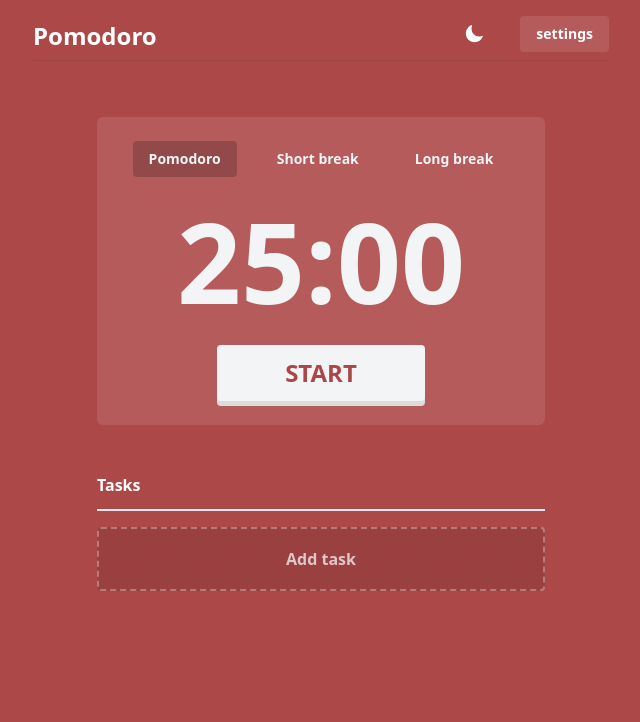
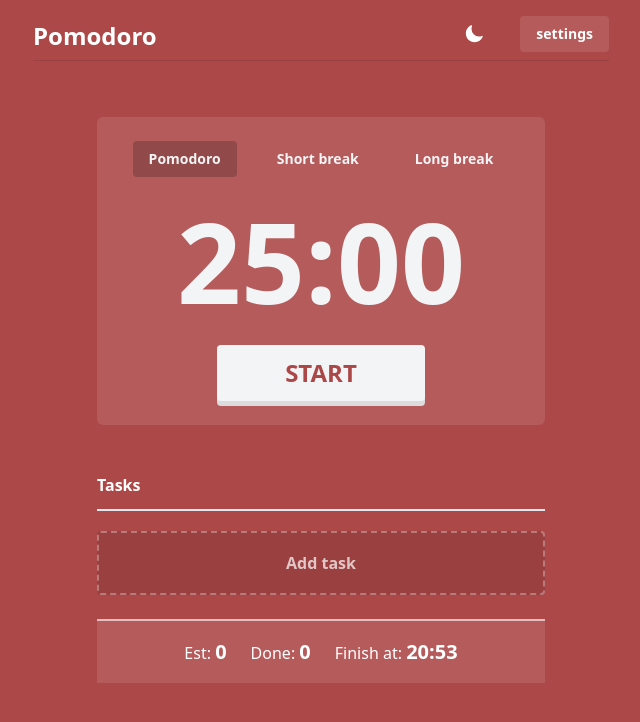
Before and after one commit to hyprj/pomodoro, a Next.js app: page / in a window 1280 px wide. Shown: the top 722 px of the page, without its empty margins (319-959 px from the left). Built offline with nearby package versions, Linux system fonts and the light colour scheme.

Commit message:
feat: add tasks summary

```diff
--- a/src/common/context/timer/utils.ts
+++ b/src/common/context/timer/utils.ts
@@ -9,7 +9,7 @@ const shouldBeLongBreak = (
   return false;
 };
 
-const getNextMode = (
+export const getNextMode = (
   mode: Mode,
   donePomodoros: number,
   longBreakInterval: number
--- a/src/common/features/tasks/Tasks.tsx
+++ b/src/common/features/tasks/Tasks.tsx
@@ -23,6 +23,7 @@ export const Tasks = () => {
       <TasksHeader />
       <TaskList tasks={tasks} dispatch={dispatch} />
       <AddTask dispatch={dispatch} />
+      <TasksSummary tasks={tasks.tasks} />
     </div>
   );
 };
--- a/src/common/features/tasks/components/AddTask.tsx
+++ b/src/common/features/tasks/components/AddTask.tsx
@@ -7,7 +7,7 @@ interface Props {
 export const AddTask = ({ dispatch }: Props) => {
   return (
     <button
-      className={`w-full h-16 border-dashed border-2 rounded border-white/30 text-white/70 font-bold bg-black/10 hover:bg-black/20 hover:text-white/90`}
+      className={`w-full h-16 mt-1 border-dashed border-2 rounded border-white/30 text-white/70 font-bold bg-black/10 hover:bg-black/20 hover:text-white/90`}
       onClick={() => dispatch({ type: "ADD" })}
       aria-label="Add task"
     >
--- a/src/common/features/tasks/components/TasksSummary.tsx
+++ b/src/common/features/tasks/components/TasksSummary.tsx
@@ -1,3 +1,35 @@
-export const TasksSummary = () => {
-  return <div></div>;
+import { useSettings } from "@context/settings/SettingsContext";
+import { useTimer } from "@context/timer/TimerContext";
+
+import { ITask } from "@utils/constants";
+import { getDoneTasks, getEstTasks, getFinishTime } from "./utils/tasksSummary";
+
+interface Props {
+  tasks: ITask[];
+}
+
+export const TasksSummary = ({ tasks }: Props) => {
+  const { settings } = useSettings();
+  const { timer } = useTimer();
+
+  const estTasks = getEstTasks(tasks);
+  const doneTasks = getDoneTasks(tasks);
+  const finishTime = getFinishTime(tasks, timer, settings);
+
+  return (
+    <div className="w-full h-16 text-xl font-semibold  my-2 mt-6 px-4 bg-white/10 flex justify-center items-center border-t-2 border-white/60 gap-6">
+      <div>
+        <span className="text-base font-normal">Est: </span>
+        <span>{estTasks}</span>
+      </div>
+      <div>
+        <span className="text-base font-normal">Done: </span>
+        <span>{doneTasks}</span>
+      </div>
+      <div>
+        <span className="text-base font-normal">Finish at: </span>
+        <span>{finishTime}</span>
+      </div>
+    </div>
+  );
 };
--- /dev/null
+++ b/src/common/features/tasks/components/utils/tasksSummary.ts
@@ -0,0 +1,69 @@
+import { ITask, Mode } from "@utils/constants";
+import { Timer } from "@utils/constants";
+import { Settings } from "@utils/constants";
+import { Time } from "@utils/formatting";
+import { getNextMode } from "@context/timer/utils";
+
+export function getEstTasks(tasks: ITask[]) {
+  return tasks.reduce((acc, curr) => (acc += curr.estPomodoros), 0);
+}
+export function getDoneTasks(tasks: ITask[]) {
+  return tasks.reduce((acc, curr) => (acc += curr.donePomodoros), 0);
+}
+
+function getToDoPomodoroCount(tasks: ITask[]) {
+  return tasks.reduce(
+    (acc, task) => (acc += task.estPomodoros - task.donePomodoros),
+    0
+  );
+}
+
+function countSteps(
+  currentMode: Mode,
+  donePomodoros: number,
+  longBreakInterval: number,
+  toDoPomodoroCount: number
+) {
+  const counter = {
+    pomodoro: 0,
+    shortBreak: 0,
+    longBreak: 0,
+  };
+
+  let current = currentMode;
+  let done = donePomodoros;
+  while (counter.pomodoro !== toDoPomodoroCount) {
+    const mode = getNextMode(current, done, longBreakInterval);
+
+    counter[current] = counter[current] + 1;
+    if (current === "pomodoro") done++;
+
+    current = mode;
+  }
+  return counter;
+}
+
+export function getFinishTime(
+  tasks: ITask[],
+  timer: Timer,
+  settings: Settings
+) {
+  const toDoPomodoroCount = getToDoPomodoroCount(tasks);
+
+  const counter = countSteps(
+    timer.mode,
+    timer.donePomodoros,
+    settings.longBreakInterval,
+    toDoPomodoroCount
+  );
+
+  const pomodoroTime = counter.pomodoro * settings.pomodoroLength * 1000;
+  const shortBreakTime = counter.shortBreak * settings.shortBreakLength * 1000;
+  const longBreakTime = counter.longBreak * settings.longBreakLength * 1000;
+
+  return Time.getHoursWithMinutes(
+    new Date(
+      new Date().getTime() + pomodoroTime + shortBreakTime + longBreakTime
+    )
+  );
+}
--- a/src/common/utils/formatting.ts
+++ b/src/common/utils/formatting.ts
@@ -9,4 +9,14 @@ export namespace Time {
 
     return `${stringMinutes}:${stringSecs}`;
   };
+  //timestamp to hh:mm
+  export const getHoursWithMinutes = (date: Date) => {
+    const hours = date.getUTCHours();
+    const stringHours = hours < 10 ? `0${hours}` : hours;
+
+    const minutes = date.getMinutes();
+    const stringMinutes = minutes < 10 ? `0${minutes}` : minutes;
+
+    return `${stringHours}:${stringMinutes}`;
+  };
 }
```
Also changed, not shown: jest.config.ts (+8 -0 lines), tsconfig.json (+9 -35 lines), 1 other file (tests, documents, lock files or other folders).
